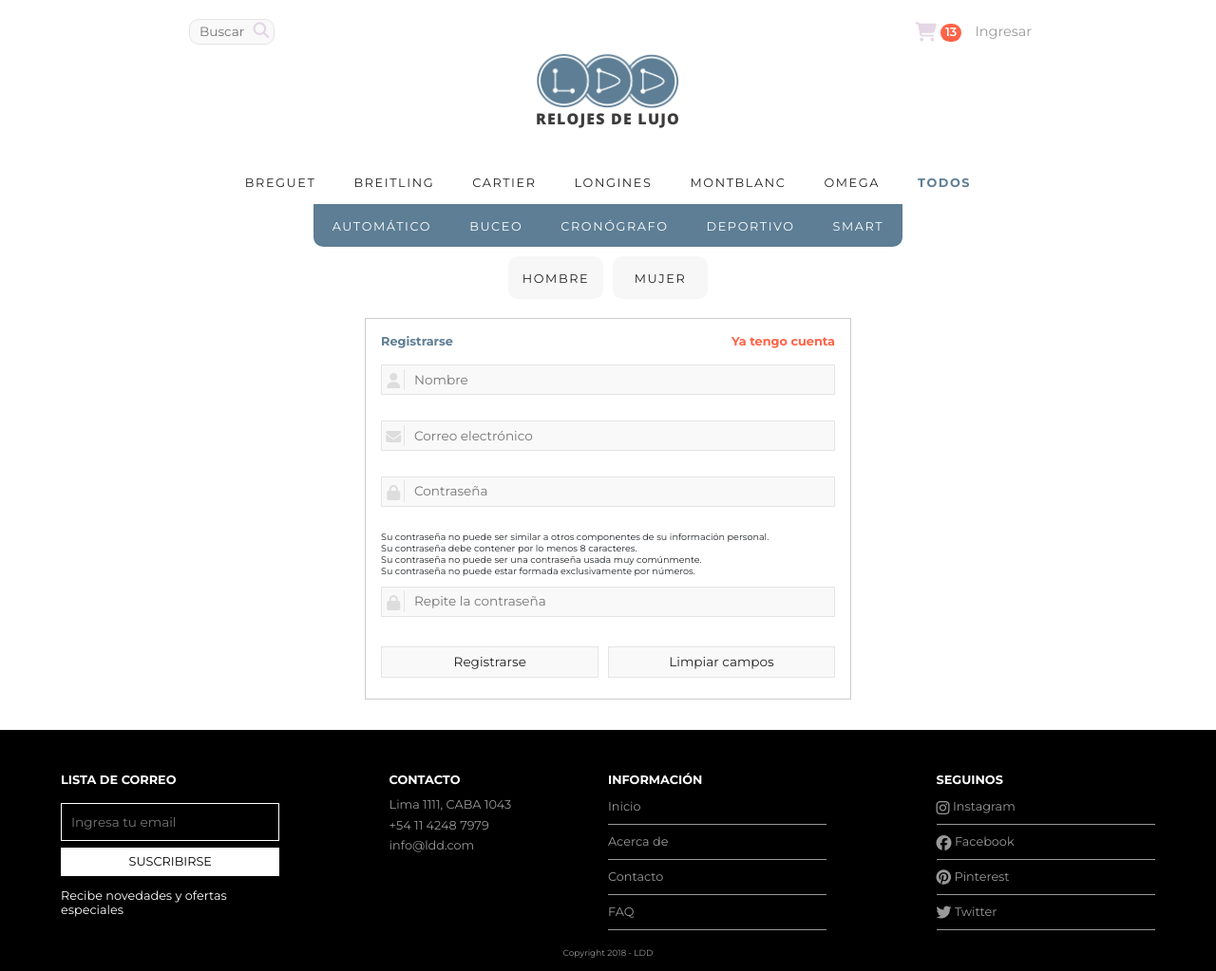
After one commit to MrEscape54/LDD-Django, a Django app: page /accounts/register/ in a window 1280 px wide. The commit adds this page. Shown: the whole page at 95% size. Run offline with Django 3.2, Linux system fonts and the light colour scheme; data comes from the database, SQL or seed files in the repository; some libraries are stand-ins or nearby versions.

Commit message:
redirects to index when user is logged in

```diff
--- a/ldd/urls.py
+++ b/ldd/urls.py
@@ -5,6 +5,6 @@ from django.conf.urls.static import static
 
 urlpatterns = [
     path('', include('main.urls')),
-    path('', include('django.contrib.auth.urls')),
+    path('accounts/', include('django.contrib.auth.urls')),
     path('admin/', admin.site.urls),
 ] +  static(settings.MEDIA_URL, document_root = settings.MEDIA_ROOT)
--- a/main/forms.py
+++ b/main/forms.py
@@ -1,6 +1,7 @@
 from django.contrib.auth.forms import (UserCreationForm as DjangoUserCreationForm)
 from django.contrib.auth.forms import UsernameField
 from django.contrib.auth import authenticate
+from django.shortcuts import redirect
 from django import forms
 from django.core.mail import send_mail
 import logging
--- a/main/static/css/contact.css
+++ b/main/static/css/contact.css
@@ -33,9 +33,18 @@
     font-weight: 700;
 }
 
-   .signin p{
-    font-size: 0.8em;
+.reset h6 {color: #8f8f8f}
+
+.reset p{
+  font-size: 0.85em;
+  color: #000;
 }
+
+.reset ul{font-size: small;}
+
+.signin p{font-size: 0.8em;}
+
+.signin ul{font-size: 0.6em;}
 
 .login p a, .signin p a, .logout p a {
   color: tomato;
@@ -44,7 +53,6 @@
 
 .obligatorio{
   color: red;
-  font-size: 0.7em;
   font-weight: 600;
   margin-top: 0;
   float: left;
@@ -102,6 +110,10 @@ input[type="radio"] + label, input[type="submit"], input[type="reset"]{
   width: 48.5%;
   text-align: center;
   border-radius: 0;
+}
+
+input[type="submit"], input[type="reset"]{
+  margin-top: 5px;
 }
 
 input[type="radio"] + label:last-of-type, input[type="reset"]{
--- a/main/templates/main/reset_password_done.html
+++ b/main/templates/main/auth/password_reset.html
@@ -5,7 +5,7 @@
 <main class="login-page">
     <div class="contact login">
         <div class="titulos">
-            <p>Envío exitoso</p>
+            <p>Recuperar contraseña</p>
         </div>
 
         <form method="post" id="login" novalidate>
--- /dev/null
+++ b/main/templates/main/auth/register.html
@@ -0,0 +1,70 @@
+{% extends 'base.html' %}
+{% block content %}
+
+    <main class="login-page">
+        <div class="contact signin">
+            <div class="titulos">
+                    <p>Registrarse</p>
+                    <p><a href="{% url 'main:login' %}">Ya tengo cuenta</a></p>
+            </div>
+
+            <form method="POST" enctype="multipart/form-data" id="reg-form" novalidate>
+                {% csrf_token %}
+
+                <div class="input-group input-group-icon">
+                    <input type="text" name="first_name" value="{{ form.first_name.value|default:"" }}" placeholder="Nombre" />
+                    <div class="input-icon">
+                        <i class="fas fa-user"></i>
+                    </div>
+                        {% if form.first_name.errors %}
+                            <span class="obligatorio" >{{form.first_name.errors}}</span>
+                        {% endif %}
+                </div>
+
+                <div class="input-group input-group-icon">
+                    <input type="email" name="email" value="{{ form.email.value|default:"" }}" placeholder="Correo electrónico" />
+                    <div class="input-icon">
+                        <i class="fas fa-envelope"></i>
+                    </div>
+                        {% if form.email.errors %}
+                            <span class="obligatorio" >{{form.email.errors}}</span>
+                        {% endif %}
+                </div>
+
+                <div class="input-group input-group-icon">
+                    <input type="password"  name="password1" value="{{ form.password1.value|default:"" }}" placeholder="Contraseña"/>
+                    <div class="input-icon">
+                        <i class="fas fa-lock"></i>
+                    </div>
+                        {% if form.password1.errors %}
+                            <span class="obligatorio" >{{ form.password1.errors }}</span>
+                        {% endif %}
+                </div>
+                <ul class="pass">
+                    <li>Su contraseña no puede ser similar a otros componentes de su información personal.</li>
+                    <li>Su contraseña debe contener por lo menos 8 caracteres.</li>
+                    <li>Su contraseña no puede ser una contraseña usada muy comúnmente.</li>
+                    <li>Su contraseña no puede estar formada exclusivamente por números.</li>
+                </ul>
+                <div class="input-group input-group-icon">
+                    <input type="password"  name="password2" value="{{ form.password2.value|default:"" }}" placeholder="Repite la contraseña" />
+                    <div class="input-icon">
+                        <i class="fas fa-lock"></i>
+                    </div>
+                        {% if form.password2.errors %}
+                            <span class="obligatorio" >{{ form.password2.errors }}</span>
+                        {% endif %}
+                </div>
+
+                <div class="input-group">
+                    <input type="submit" value="Registrarse" />
+                    <input type="reset" value="Limpiar campos" />
+                </div>
+            </form>
+        </div>
+    </main>
+
+    {% comment %} <meta http-equiv="REFRESH" content="0;{% url '/' %}">
+    <p>redirección</p> {% endcomment %}
+
+{% endblock content %}
--- a/main/urls.py
+++ b/main/urls.py
@@ -17,13 +17,13 @@ urlpatterns = [
     path('products/brand/<slug:brand>', views.ProductByBrandListView.as_view(), name='product-brand'),
     path('products/tags/<slug:tag>', views.ProductListView.as_view(), name='products'),
     path('product/<slug:slug>', DetailView.as_view(model=models.Product), name='product'),
-    path('register/', views.SignupView.as_view(), name='register'),
-    path('login/', auth_views.LoginView.as_view(template_name='main/login.html', form_class=forms.AuthenticationForm), name='login'),
-    path('logout/', LogoutView.as_view(), {'next_page': 'index'}, name='logout'),
-    path('password_change/', auth_views.PasswordChangeView.as_view(), name='password-change'),
-    path('password_change/done/', auth_views.PasswordChangeDoneView.as_view(), name='password_change_done'),
-    path('password_reset/', auth_views.PasswordResetView.as_view(template_name='main/reset_password.html'), name='password_reset'),
-    path('password_reset/done/', auth_views.PasswordResetDoneView.as_view(template_name='main/reset_password_done.html'), name='password_reset_done'),
-    path('reset/<uidb64>/<token>/', auth_views.PasswordResetConfirmView.as_view(), name='password_reset_confirm'),
-    path('reset/done/', auth_views.PasswordResetCompleteView.as_view(), name='password_reset_complete'),
+
+    # Authntication URLs
+    path('accounts/register/', views.SignupView.as_view(), name='register'),
+    path('accounts/login/', auth_views.LoginView.as_view(redirect_authenticated_user=True, template_name='main/auth/login.html', form_class=forms.AuthenticationForm), name='login'),
+    path('accounts/logout/', LogoutView.as_view(), {'next_page': 'index'}, name='logout'),
+    path('accounts/password_reset/', auth_views.PasswordResetView.as_view(template_name='main/auth/password_reset.html'), name='password_reset'),
+    path('accounts/password_reset/done/', auth_views.PasswordResetDoneView.as_view(template_name='main/auth/password_reset_done.html'), name='password_reset_done'),
+    path('accounts/reset/<uidb64>/<token>/', auth_views.PasswordResetConfirmView.as_view(template_name='main/auth/password_reset_confirm.html'), name='password_reset_confirm'),
+    path('accounts/reset/done/', auth_views.PasswordResetCompleteView.as_view(template_name='main/auth/password_reset_complete.html'), name='password_reset_complete'),
 ]
--- a/main/views.py
+++ b/main/views.py
@@ -2,7 +2,8 @@ from django.shortcuts import render
 from django.views.generic.edit import FormView
 from django.views.generic.list import ListView
 from django.views.generic import TemplateView
-from django.shortcuts import get_object_or_404
+from django.shortcuts import get_object_or_404, redirect
+from django.contrib.auth.mixins import UserPassesTestMixin
 import os
 import logging
 from django.contrib.auth import login, authenticate
@@ -62,8 +63,13 @@ class ProductByBrandListView(ListView):
 		return products.order_by('name')
 
 class SignupView(FormView):
-	template_name = 'main/register.html'
+	template_name = 'main/auth/register.html'
 	form_class = forms.UserCreationForm
+
+	def dispatch(self, request, *args, **kwargs):
+		if request.user.is_authenticated:
+			return redirect('/')
+		return super().dispatch(request, *args, **kwargs)
 
 	def get_success_url(self):
 		redirect_to = self.request.GET.get('next', '/')
```
Also changed, not shown: ldd/settings.py (+7 -1 lines), main/templates/main/auth/password_reset_complete.html (added, +15 -0 lines), main/templates/main/auth/password_reset_confirm.html (added, +50 -0 lines), main/templates/main/auth/password_reset_done.html (added, +14 -0 lines), main/templates/main/register.html (deleted, +0 -64 lines), main/templates/main/reset_password.html (deleted, +0 -32 lines), main/templates/main/auth/login.html (renamed from main/templates/main/login.html), 1 other file.
